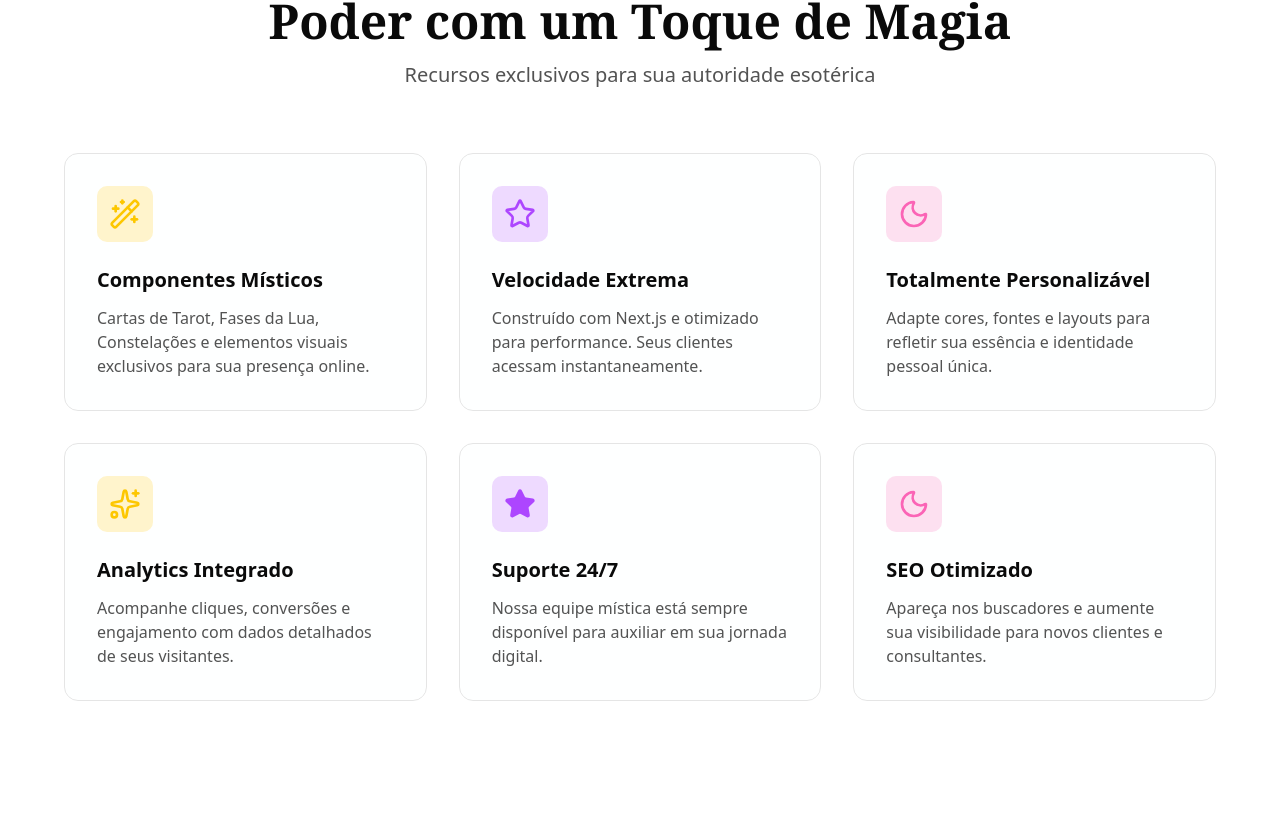
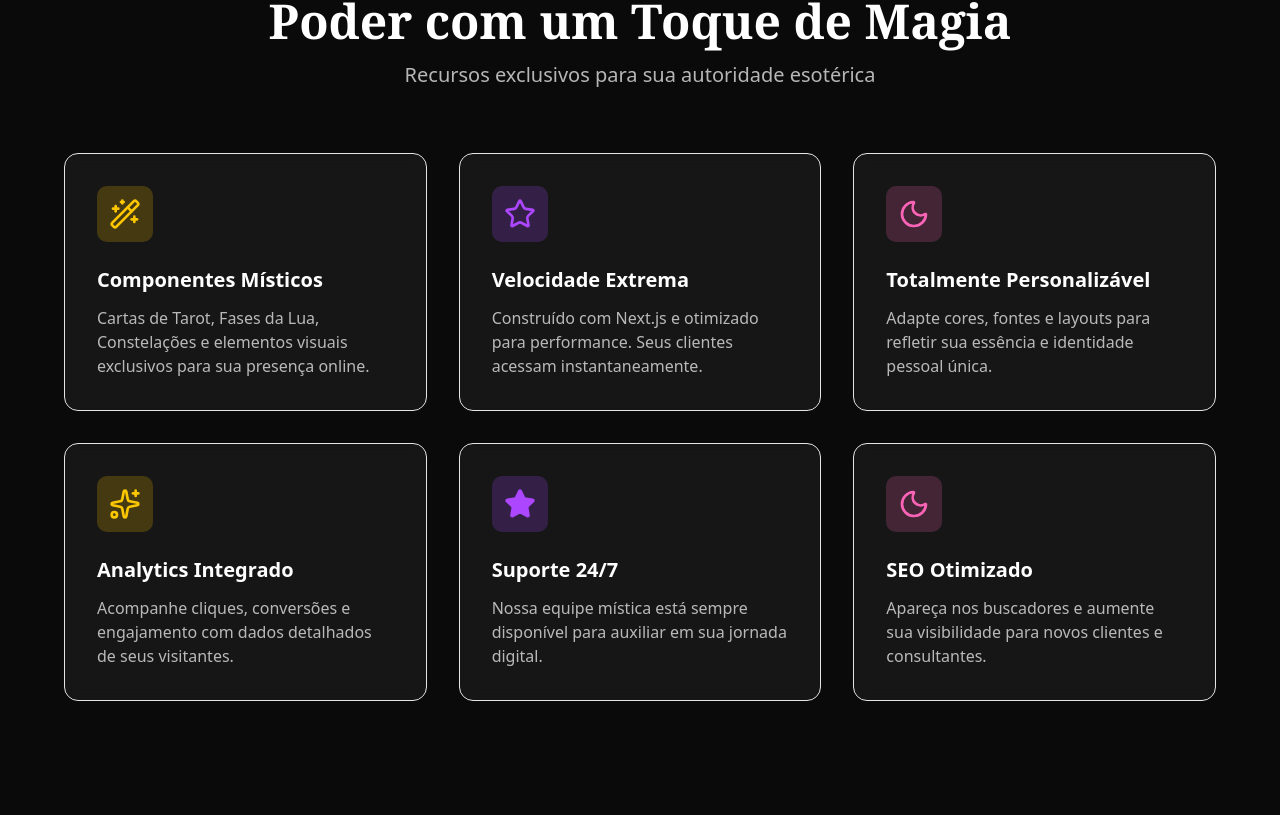
Before and after one commit to rafaelwherrera/linkastral, a Next.js app: page / in a window 1280 px wide. Shown: the part 1525-2340 px from the top of the page. Built offline with nearby package versions, Linux system fonts and the light colour scheme.

Commit message:
correçãodecores

```diff
--- a/src/app/components/FeaturesSection.tsx
+++ b/src/app/components/FeaturesSection.tsx
@@ -12,7 +12,7 @@ export default function FeaturesSection() {
 
                 <div className="grid md:grid-cols-3 gap-8">
                     {/* Feature 1 - Amarelo */}
-                    <div className="cursor-default group bg-card/50 backdrop-blur border border-border rounded-xl p-8 hover:border-yellow-400/50 hover:shadow-lg hover:shadow-yellow-400/20 transition-all duration-300">
+                    <div className="cursor-default group bg-white/5 backdrop-blur border border-border rounded-xl p-8 hover:border-yellow-400/50 hover:shadow-lg hover:shadow-yellow-400/20 transition-all duration-300">
                         <div className="w-14 h-14 bg-yellow-400/20 rounded-lg flex items-center justify-center mb-6 group-hover:bg-yellow-400/30 transition-all">
                             <Wand2 className="w-8 h-8 text-yellow-400" />
                         </div>
@@ -23,7 +23,7 @@ export default function FeaturesSection() {
                     </div>
 
                     {/* Feature 2 - Roxo/Índigo */}
-                    <div className="cursor-default group bg-card/50 backdrop-blur border border-border rounded-xl p-8 hover:border-purple-500/50 hover:shadow-lg hover:shadow-purple-500/20 transition-all duration-300">
+                    <div className="cursor-default group bg-white/5 backdrop-blur border border-border rounded-xl p-8 hover:border-purple-500/50 hover:shadow-lg hover:shadow-purple-500/20 transition-all duration-300">
                         <div className="w-14 h-14 bg-purple-500/20 rounded-lg flex items-center justify-center mb-6 group-hover:bg-purple-500/30 transition-all">
                             <Star className="w-8 h-8 text-purple-500" />
                         </div>
@@ -34,7 +34,7 @@ export default function FeaturesSection() {
                     </div>
 
                     {/* Feature 3 - Pink */}
-                    <div className="cursor-default group bg-card/50 backdrop-blur border border-border rounded-xl p-8 hover:border-pink-400/50 hover:shadow-lg hover:shadow-pink-400/20 transition-all duration-300">
+                    <div className="cursor-default group bg-white/5 backdrop-blur border border-border rounded-xl p-8 hover:border-pink-400/50 hover:shadow-lg hover:shadow-pink-400/20 transition-all duration-300">
                         <div className="w-14 h-14 bg-pink-400/20 rounded-lg flex items-center justify-center mb-6 group-hover:bg-pink-400/30 transition-all">
                             <Moon className="w-8 h-8 text-pink-400" />
                         </div>
@@ -45,7 +45,7 @@ export default function FeaturesSection() {
                     </div>
 
                     {/* Feature 4 - Amarelo */}
-                    <div className="cursor-default group bg-card/50 backdrop-blur border border-border rounded-xl p-8 hover:border-yellow-400/50 hover:shadow-lg hover:shadow-yellow-400/20 transition-all duration-300">
+                    <div className="cursor-default group bg-white/5 backdrop-blur border border-border rounded-xl p-8 hover:border-yellow-400/50 hover:shadow-lg hover:shadow-yellow-400/20 transition-all duration-300">
                         <div className="w-14 h-14 bg-yellow-400/20 rounded-lg flex items-center justify-center mb-6 group-hover:bg-yellow-400/30 transition-all">
                             <Sparkles className="w-8 h-8 text-yellow-400" />
                         </div>
@@ -56,7 +56,7 @@ export default function FeaturesSection() {
                     </div>
 
                     {/* Feature 5 - Roxo/Índigo */}
-                    <div className="cursor-default group bg-card/50 backdrop-blur border border-border rounded-xl p-8 hover:border-purple-500/50 hover:shadow-lg hover:shadow-purple-500/20 transition-all duration-300">
+                    <div className="cursor-default group bg-white/5 backdrop-blur border border-border rounded-xl p-8 hover:border-purple-500/50 hover:shadow-lg hover:shadow-purple-500/20 transition-all duration-300">
                         <div className="w-14 h-14 bg-purple-500/20 rounded-lg flex items-center justify-center mb-6 group-hover:bg-purple-500/30 transition-all">
                             <Star className="w-8 h-8 text-purple-500 fill-purple-500" />
                         </div>
@@ -67,7 +67,7 @@ export default function FeaturesSection() {
                     </div>
 
                     {/* Feature 6 - Pink */}
-                    <div className="cursor-default *:group bg-card/50 backdrop-blur border border-border rounded-xl p-8 hover:border-pink-400/50 hover:shadow-lg hover:shadow-pink-400/20 transition-all duration-300">
+                    <div className="cursor-default *:group bg-white/5 backdrop-blur border border-border rounded-xl p-8 hover:border-pink-400/50 hover:shadow-lg hover:shadow-pink-400/20 transition-all duration-300">
                         <div className="w-14 h-14 bg-pink-400/20 rounded-lg flex items-center justify-center mb-6 group-hover:bg-pink-400/30 transition-all">
                             <Moon className="w-8 h-8 text-pink-400" />
                         </div>
--- a/src/app/components/ProblemSolutionSection.tsx
+++ b/src/app/components/ProblemSolutionSection.tsx
@@ -16,7 +16,7 @@ export default function ProblemSolutionSection() {
 
                 <div className="grid md:grid-cols-2 gap-12 items-center">
                     {/* Problem */}
-                    <div className="bg-card/50 backdrop-blur border border-purple-500/50 rounded-xl p-8 hover:border-pink-500/50 transition-all duration-300">
+                    <div className="bg-gradient-to-br backdrop-blur border border-purple-500/50 rounded-xl p-8 hover:border-pink-500/50 transition-all duration-300">
                         <h3 className="text-2xl font-bold mb-6 text-red-400 flex items-center gap-2">
                             <Sparkles className="w-6 h-6" />O Problema
                         </h3>
@@ -45,7 +45,7 @@ export default function ProblemSolutionSection() {
                     </div>
 
                     {/* Solution */}
-                    <div className="bg-gradient-to-br from-purple-900/20 to-pink-900/20 backdrop-blur border border-yellow-400/50 rounded-xl p-8 hover:border-yellow-400 transition-all duration-300">
+                    <div className="bg-white/5 from-purple-900/20 to-pink-900/20 backdrop-blur border border-yellow-400/50 rounded-xl p-8 hover:border-yellow-400 transition-all duration-300">
                         <h3 className="text-2xl font-bold mb-6 text-yellow-400 flex items-center gap-2">
                             <Star className="w-6 h-6 fill-yellow-400" />A Solução
                         </h3>
--- a/src/app/globals.css
+++ b/src/app/globals.css
@@ -2,6 +2,11 @@
 @import "tw-animate-css";
 
 @custom-variant dark (&:is(.dark *));
+
+:root {
+  --card: 0 0% 100% / 0.05;
+  --card-foreground: 255 255 255;
+}
 
 @theme inline {
   --color-background: var(--background);
@@ -45,9 +50,15 @@
 
 @media (prefers-color-scheme: dark) {
   :root {
-    /* --background: #0a0a0a;
-    --foreground: #ededed; */
+    color-scheme: dark;
   }
+}
+
+html {
+  --background: #050505;
+  --foreground: #ffffff;
+  --card: rgba(255, 255, 255, 0.05);
+  --card-foreground: #ffffff;
 }
 
 body {
@@ -56,8 +67,8 @@ body {
 
 :root {
   --radius: 0.625rem;
-  --background: oklch(1 0 0);
-  --foreground: oklch(0.145 0 0);
+  --background: oklch(0.145 0 0);
+  --foreground: oklch(1 0 0);
   --card: oklch(1 0 0);
   --card-foreground: oklch(0.145 0 0);
   --popover: oklch(1 0 0);
```
